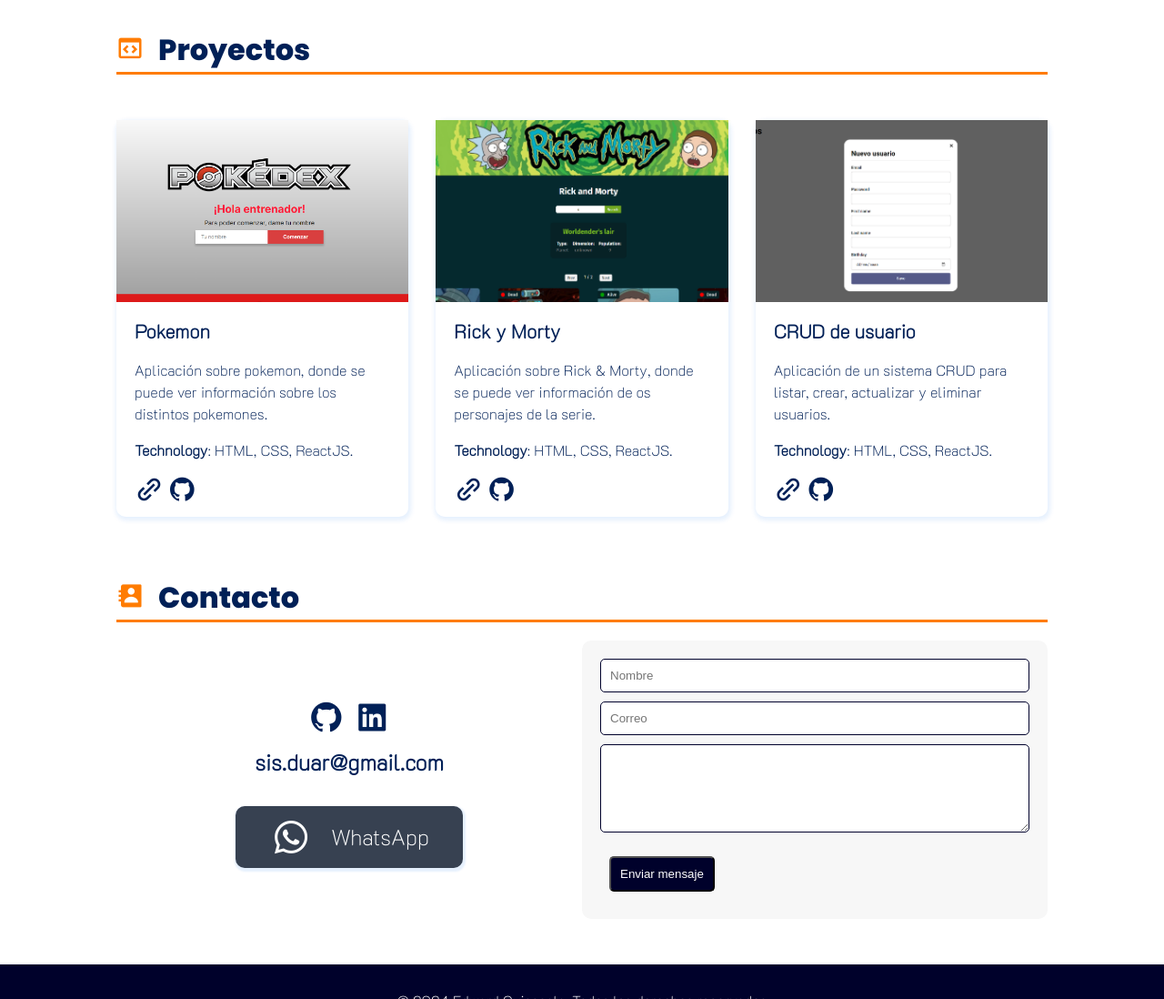
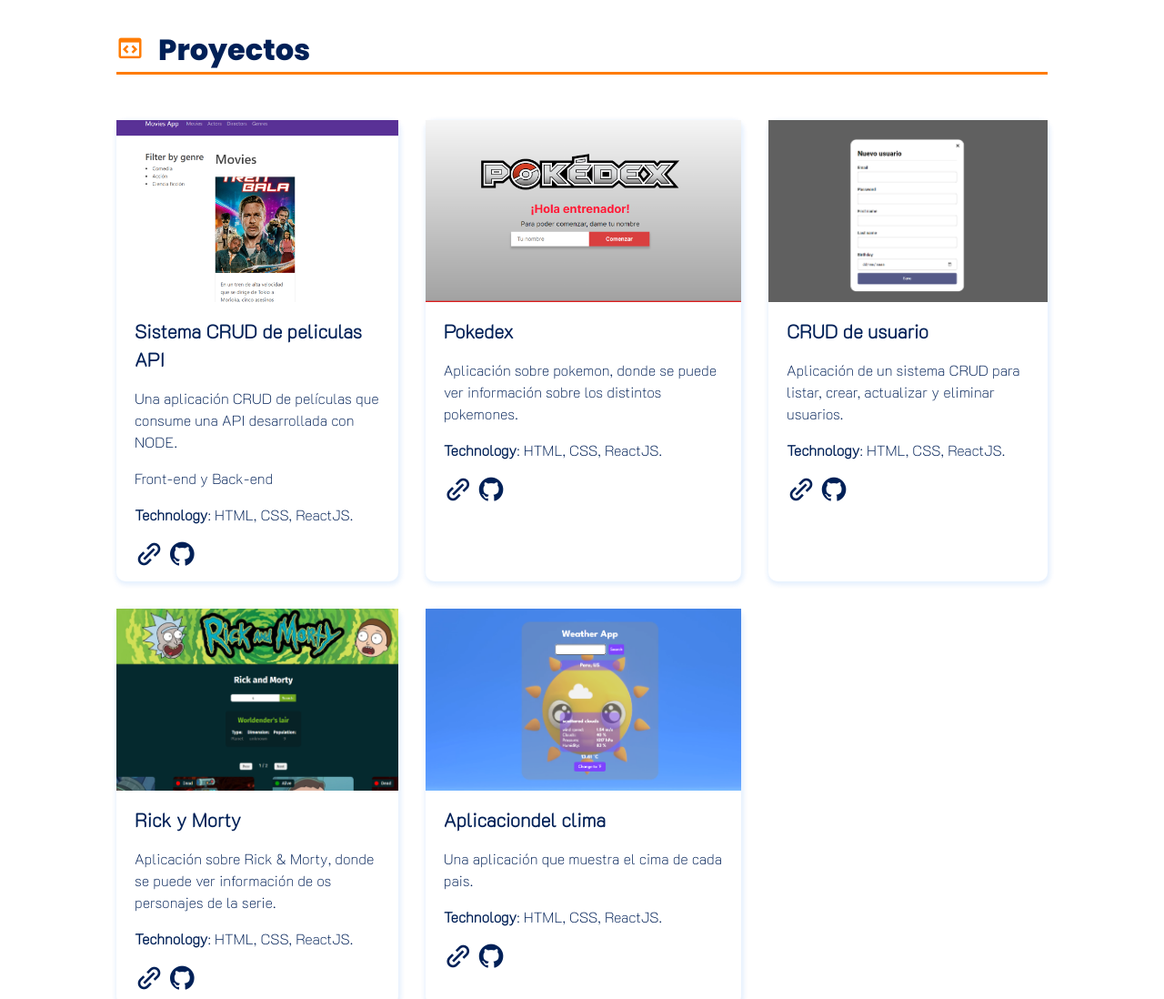
Before and after one commit to amigos81/portafolio, a plain HTML site: page index.html in a window 1280 px wide. Shown: the part 1980-3078 px from the top of the page at 91% size. Drawn offline with nearby package versions, Linux system fonts and the light colour scheme.

Commit message:
update card movie

```diff
--- a/index.html
+++ b/index.html
@@ -199,12 +199,36 @@
                     <div class="card">
                         <div class="card-item">
                             <div class="card-img">
+                                <img src="assets/img/movie.png" alt="">
+                            </div>
+                            <div class="card-body">
+                                <div class="card-title">
+                                    Sistema CRUD de peliculas API
+                                </div>
+                                <div class="card-text">
+                                    <p>Una aplicación CRUD de películas que consume una API desarrollada con NODE.</p>
+                                    <p>Front-end y Back-end</p>
+                                    <strong>Technology</strong>: HTML, CSS, ReactJS.
+                                </div>
+                                <!-- <hr> -->
+                                <div class="card-icon">
+                                    <a href="https://brilliant-cheesecake-6b5891.netlify.app/" target="_blank">
+                                        <i class='bx bx-link-alt'></i>
+                                    </a>
+                                    <a href="https://github.com/amigos81/frontend-movies.git" target="_blank">
+                                        <i class='bx bxl-github'></i>
+                                    </a>
+                                </div>
+                            </div>
+                        </div>
+
+                        <div class="card-item">
+                            <div class="card-img">
                                 <img src="assets/img/pokedex.png" alt="">
                             </div>
-
                             <div class="card-body">
                                 <div class="card-title">
-                                    Pokemon
+                                    Pokedex
                                 </div>
                                 <div class="card-text">
                                     <p>Aplicación sobre pokemon, donde se puede ver información sobre los distintos
@@ -220,15 +244,36 @@
                                         <i class='bx bxl-github'></i>
                                     </a>
                                 </div>
+                            </div>
+                        </div>
 
+                        <div class="card-item">
+                            <div class="card-img">
+                                <img src="assets/img/crud-user.png" alt="">
                             </div>
-
+                            <div class="card-body">
+                                <div class="card-title">
+                                    CRUD de usuario
+                                </div>
+                                <div class="card-text">
+                                    <p>Aplicación de un sistema CRUD para listar, crear, actualizar y eliminar usuarios.
+                                    </p>
+                                    <strong>Technology</strong>: HTML, CSS, ReactJS.
+                                </div>
+                                <div class="card-icon">
+                                    <a href="https://eloquent-brigadeiros-d9a210.netlify.app/" target="_blank">
+                                        <i class='bx bx-link-alt'></i>
+                                    </a>
+                                    <a href="https://github.com/amigos81/userCRUD" target="_blank">
+                                        <i class='bx bxl-github'></i>
+                                    </a>
+                                </div>
+                            </div>
                         </div>
                         <div class="card-item">
                             <div class="card-img">
                                 <img src="assets/img/rick-morty.png" alt="">
                             </div>
-
                             <div class="card-body">
                                 <div class="card-title">
                                     Rick y Morty
@@ -249,27 +294,26 @@
                                 </div>
 
                             </div>
+                        </div>
 
-                        </div>
                         <div class="card-item">
                             <div class="card-img">
-                                <img src="assets/img/crud-user.png" alt="">
+                                <img src="assets/img/clima.png" alt="">
                             </div>
-
                             <div class="card-body">
                                 <div class="card-title">
-                                    CRUD de usuario
+                                    Aplicaciondel clima
                                 </div>
                                 <div class="card-text">
-                                    <p>Aplicación de un sistema CRUD para listar, crear, actualizar y eliminar usuarios.
+                                    <p> Una aplicación que muestra el cima de cada pais.
                                     </p>
                                     <strong>Technology</strong>: HTML, CSS, ReactJS.
                                 </div>
                                 <div class="card-icon">
-                                    <a href="https://eloquent-brigadeiros-d9a210.netlify.app/" target="_blank">
+                                    <a href="https://timely-fairy-1fb3bc.netlify.app/" target="_blank">
                                         <i class='bx bx-link-alt'></i>
                                     </a>
-                                    <a href="https://github.com/amigos81/userCRUD" target="_blank">
+                                    <a href="https://github.com/amigos81/aplicacion-clima.git" target="_blank">
                                         <i class='bx bxl-github'></i>
                                     </a>
                                 </div>
```
Also changed, not shown: assets/img/clima.png (added), assets/img/movie.png (added).
